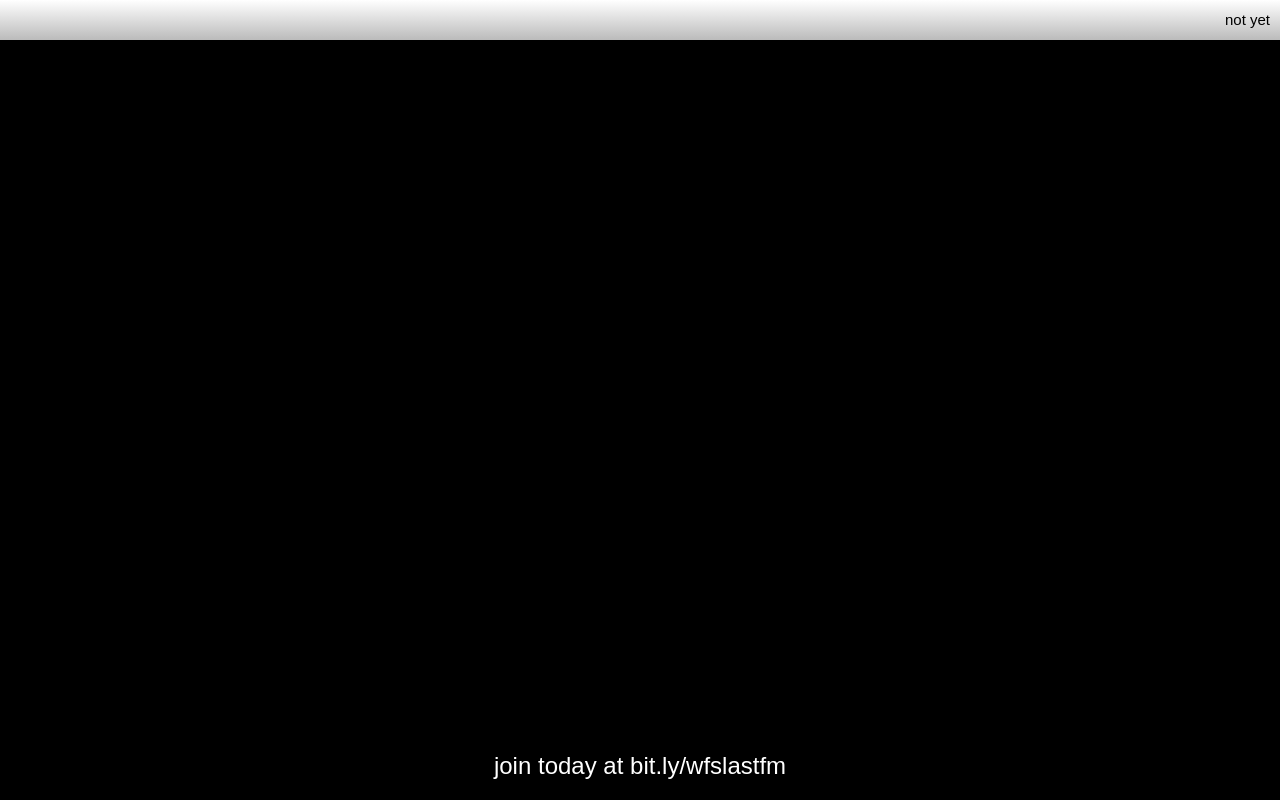
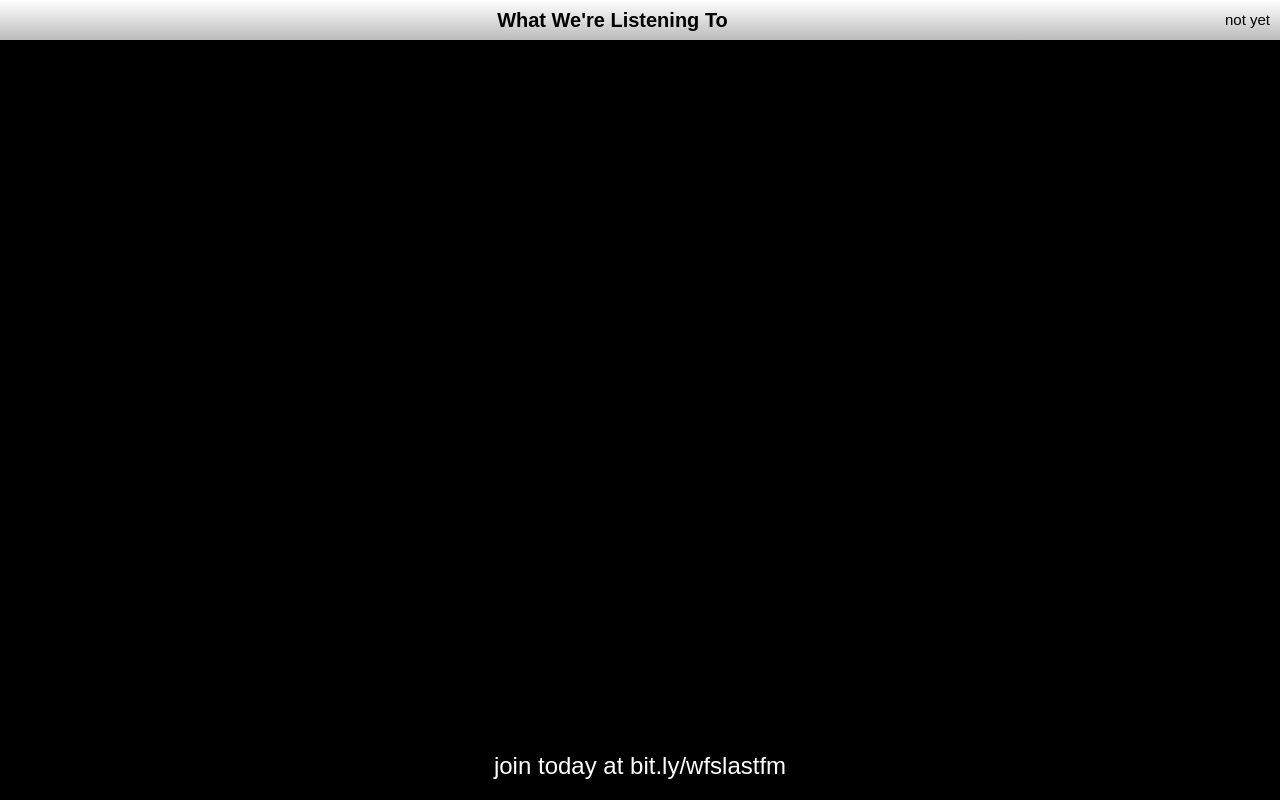
Before and after one commit to mrdehate/lastfm-group-albumart, a plain HTML site: page index.html in a window 1280 px wide. Drawn offline with nearby package versions, Linux system fonts and the light colour scheme; a web font is replaced by a local one.

Commit message:
Header change
Changing page header to be static and generic - probably more helpful
than listing the Last.fm group.

```diff
--- a/index.html
+++ b/index.html
@@ -16,7 +16,7 @@
 <body>
 
   <header>
-  <span class="groupName"></span>
+  <span class="groupName">What We're Listening To</span>
   <span class="updateTime">not yet</span>
 </header>
 
--- a/js/index.js
+++ b/js/index.js
@@ -47,7 +47,7 @@ function getGroupMembers() {
 //  var theGroup = "350 groups";
 //  var theGroup = "The Musical Elitists";
   var theGroup = "WorkForce Software";
-  $('.groupName').html(theGroup+" @ Last.fm");
+//  $('.groupName').html(theGroup+" @ Last.fm");
 
   var url = "http://ws.audioscrobbler.com/2.0/?method=group.getmembers&api_key=e63ca8d5b65415a4ee36b32260dce956&group="+theGroup+"&format=json";
 
```
